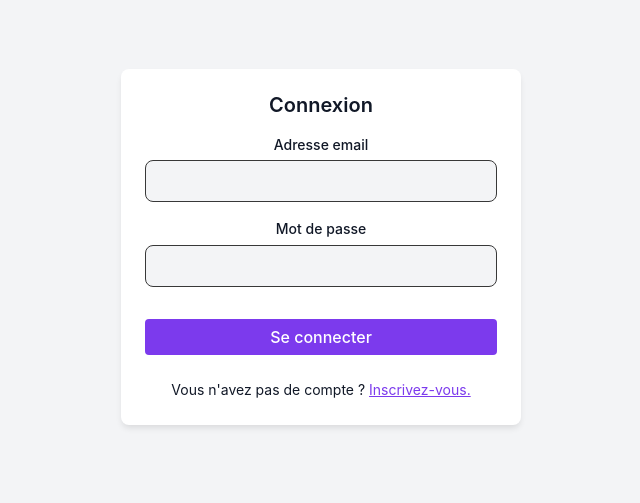
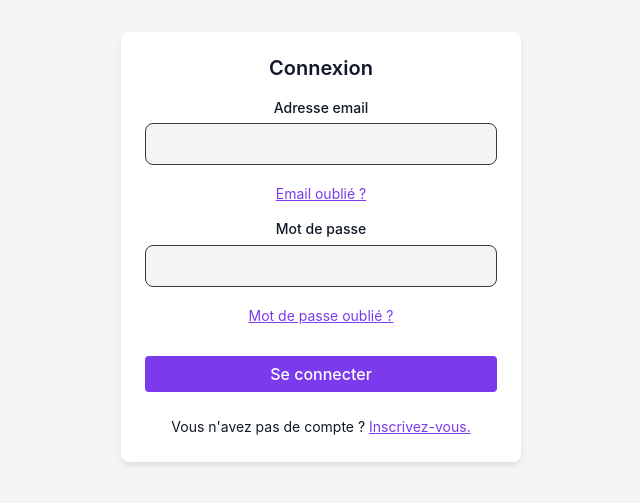
Before and after one commit to Clicktalk-group/ClickTalk-frontend, a React (Create React App) app: page /auth in a window 1280 px wide. Shown: the part 153-656 px from the top of the page, without its empty margins (319-959 px from the left). Built offline with nearby package versions, Linux system fonts and the light colour scheme.

Commit message:
feat: center ,Forgot email, and ,Forgot password, buttons

```diff
--- a/src/components/auth/LoginForm/LoginForm.scss
+++ b/src/components/auth/LoginForm/LoginForm.scss
@@ -9,4 +9,27 @@
   button {
     margin-top: $sp-md;
   }
+
+  // Champs regroupant input + lien
+  &__field {
+    display: flex;
+    flex-direction: column;
+    align-items: center; // Centre horizontalement les éléments
+    gap: $sp-xs; // Petit espace entre l'input et le bouton
+  }
+
+  // Styles pour les liens centrés
+  &__link-centered {
+    background: none;
+    border: none;
+    color: $primary-color;
+    font-size: 0.875rem;
+    text-decoration: underline;
+    cursor: pointer;
+    text-align: center;
+
+    &:hover {
+      color: $primary-hover;
+    }
+  }
 }
--- a/src/components/auth/LoginForm/LoginForm.tsx
+++ b/src/components/auth/LoginForm/LoginForm.tsx
@@ -31,8 +31,19 @@ const LoginForm: React.FC<LoginFormProps> = ({ onSubmit }) => {
     onSubmit({ email, password });
   };
 
+  const handleForgotPassword = () => {
+    // Placeholder: Ajouter la logique pour "Mot de passe oublié"
+    console.log("Mot de passe oublié");
+  };
+
+  const handleForgotEmail = () => {
+    // Placeholder: Ajouter la logique pour "Email oublié"
+    console.log("Email oublié");
+  };
+
   return (
     <form className="login-form" onSubmit={handleSubmit}>
+      <div className="login-form__field">
         <Input
           name="email"
           label="Adresse email"
@@ -44,6 +55,12 @@ const LoginForm: React.FC<LoginFormProps> = ({ onSubmit }) => {
           }}
           error={nullToUndefined(errors.email)} // Transformation du `null` en `undefined`
         />
+        <button type="button" className="login-form__link-centered" onClick={handleForgotEmail}>
+          Email oublié ?
+        </button>
+      </div>
+
+      <div className="login-form__field">
         <Input
           name="password"
           label="Mot de passe"
@@ -55,6 +72,11 @@ const LoginForm: React.FC<LoginFormProps> = ({ onSubmit }) => {
           }}
           error={nullToUndefined(errors.password)} // Transformation du `null` en `undefined`
         />
+        <button type="button" className="login-form__link-centered" onClick={handleForgotPassword}>
+          Mot de passe oublié ?
+        </button>
+      </div>
+
       <Button type="submit">Se connecter</Button>
     </form>
   );
```
Lines whose indentation alone changed are shown as unchanged.
